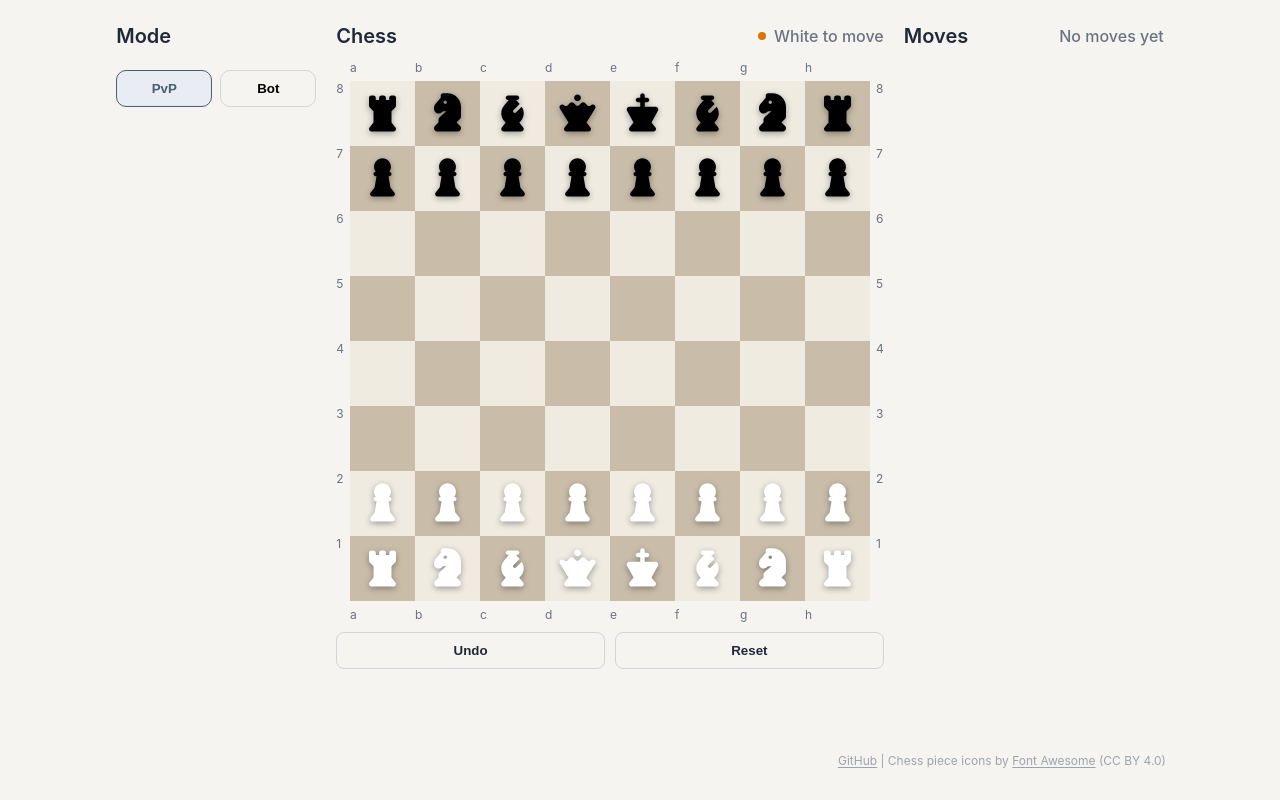
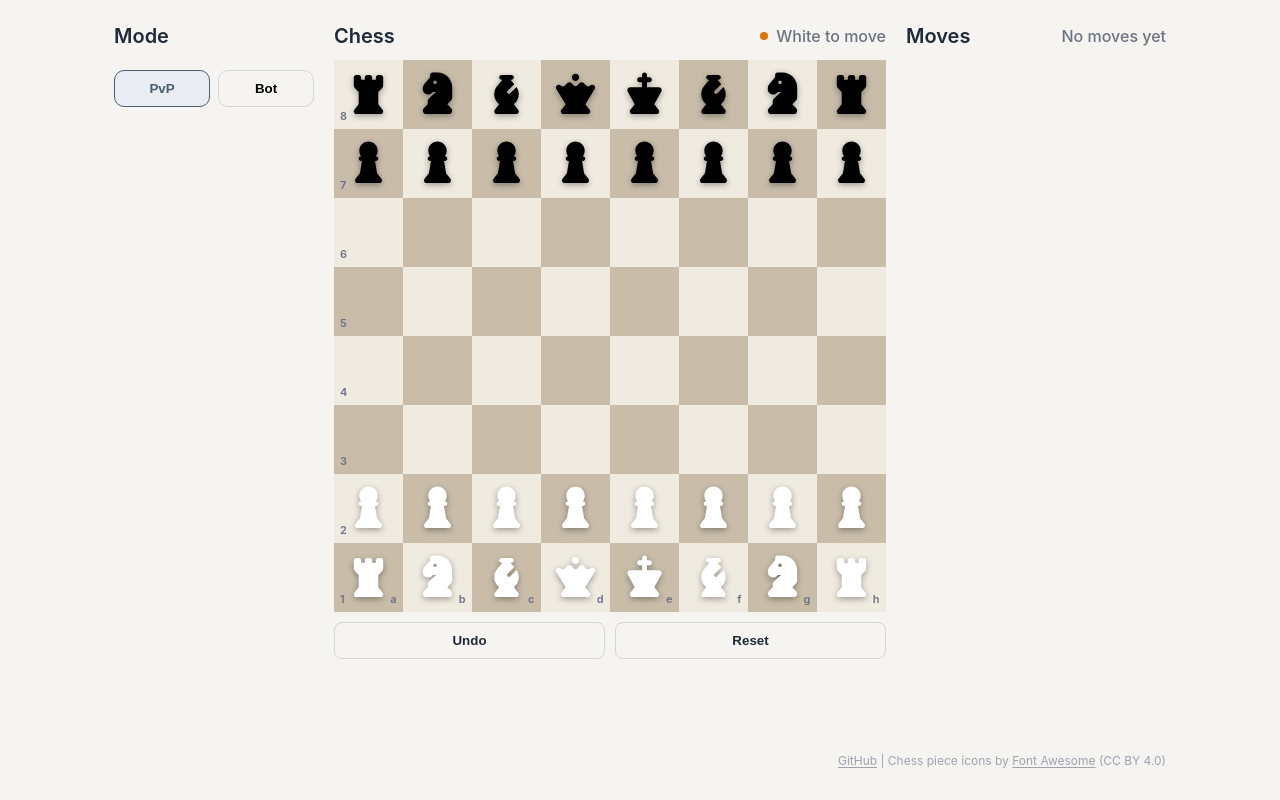
Before and after one commit to Vahvelainen/chess, a React (Vite) app: page / in a window 1280 px wide. Built offline with nearby package versions, Linux system fonts and the light colour scheme.

Commit message:
Improve styling

```diff
--- a/src/styles.css
+++ b/src/styles.css
@@ -109,56 +109,19 @@ body {
 }
 
 .board-grid-shell {
-  --board-size: min(90vw, 520px);
+  --board-size: min(600px, 100%);
   display: grid;
-  grid-template-columns: auto var(--board-size) auto;
-  grid-template-rows: auto var(--board-size) auto;
-  gap: 6px;
+  grid-template-columns: var(--board-size);
+  grid-template-rows: var(--board-size);
+  gap: 0;
   align-items: center;
   justify-items: center;
   width: 100%;
-}
-
-.file-labels {
-  display: grid;
-  grid-template-columns: repeat(8, 1fr);
-  width: 100%;
-  color: var(--muted);
-  font-size: 12px;
-  letter-spacing: 1px;
-}
-
-.rank-labels {
-  display: grid;
-  grid-template-rows: repeat(8, 1fr);
-  height: 100%;
-  color: var(--muted);
-  font-size: 12px;
-}
-
-.top-labels {
-  grid-column: 2;
-  grid-row: 1;
-}
-
-.bottom-labels {
-  grid-column: 2;
-  grid-row: 3;
-}
-
-.left-labels {
-  grid-column: 1;
-  grid-row: 2;
-}
-
-.right-labels {
-  grid-column: 3;
-  grid-row: 2;
+  max-width: 600px;
+  margin: 0 auto;
 }
 
 .board-grid {
-  grid-column: 2;
-  grid-row: 2;
   display: grid;
   grid-template-columns: repeat(8, minmax(0, 1fr));
   grid-template-rows: repeat(8, minmax(0, 1fr));
@@ -200,6 +163,32 @@ body {
 
 .piece-black {
   filter: drop-shadow(0 2px 3px rgba(0, 0, 0, 0.35));
+}
+
+.square-label {
+  position: absolute;
+  font-size: 11px;
+  font-weight: 600;
+  color: var(--muted);
+  pointer-events: none;
+}
+
+.square-label-file {
+  letter-spacing: 0.5px;
+}
+
+.square-label-rank {
+  letter-spacing: 0.5px;
+}
+
+.square-label-bottom {
+  bottom: 6px;
+  right: 6px;
+}
+
+.square-label-left {
+  bottom: 6px;
+  left: 6px;
 }
 
 .controls-row {
@@ -390,9 +379,15 @@ body {
 @media (max-width: 980px) {
   .app-shell {
     grid-template-columns: 1fr;
-    max-width: 640px;
+    width: 100%;
+    max-width: none;
     gap: 16px;
     padding: 16px;
+  }
+
+  .board-panel,
+  .history-panel {
+    width: 100%;
   }
 
   .side-menu {
@@ -408,10 +403,13 @@ body {
   }
 
   .board-grid-shell {
-    --board-size: min(94vw, 520px);
-    grid-template-columns: auto var(--board-size) auto;
-    grid-template-rows: auto var(--board-size) auto;
-    gap: 4px;
+    --board-size: min(560px, 100vw);
+    grid-template-columns: var(--board-size);
+    grid-template-rows: var(--board-size);
+    width: 100vw;
+    max-width: 100vw;
+    margin-left: calc(50% - 50vw);
+    margin-right: calc(50% - 50vw);
   }
 
   .history-panel {
--- a/src/views/chessBoard/BoardGrid.tsx
+++ b/src/views/chessBoard/BoardGrid.tsx
@@ -35,19 +35,13 @@ export function BoardGrid({
   return (
     <div className="board-wrapper">
       <div className="board-grid-shell">
-        <div className="file-labels top-labels">
-          {files.map((file) => (
-            <span key={`file-top-${file}`}>{file}</span>
-          ))}
-        </div>
-        <div className="rank-labels left-labels">
-          {ranks.map((rank) => (
-            <span key={`rank-left-${rank}`}>{rank}</span>
-          ))}
-        </div>
         <div className="board-grid">
           {squares.map((square) => {
             const sprite = square.piece ? pieceSprite(square.piece) : undefined;
+            const fileLabel = files[square.file];
+            const rankLabel = ranks[ranks.length - 1 - square.rank];
+            const isLeftFile = square.file === 0;
+            const isBottomRank = square.rank === 0;
 
             return (
               <div
@@ -72,19 +66,12 @@ export function BoardGrid({
                     draggable={false}
                   />
                 ) : null}
+
+                {isBottomRank ? <span className="square-label square-label-file square-label-bottom">{fileLabel}</span> : null}
+                {isLeftFile ? <span className="square-label square-label-rank square-label-left">{rankLabel}</span> : null}
               </div>
             );
           })}
-        </div>
-        <div className="rank-labels right-labels">
-          {ranks.map((rank) => (
-            <span key={`rank-right-${rank}`}>{rank}</span>
-          ))}
-        </div>
-        <div className="file-labels bottom-labels">
-          {files.map((file) => (
-            <span key={`file-bottom-${file}`}>{file}</span>
-          ))}
         </div>
       </div>
     </div>
```
